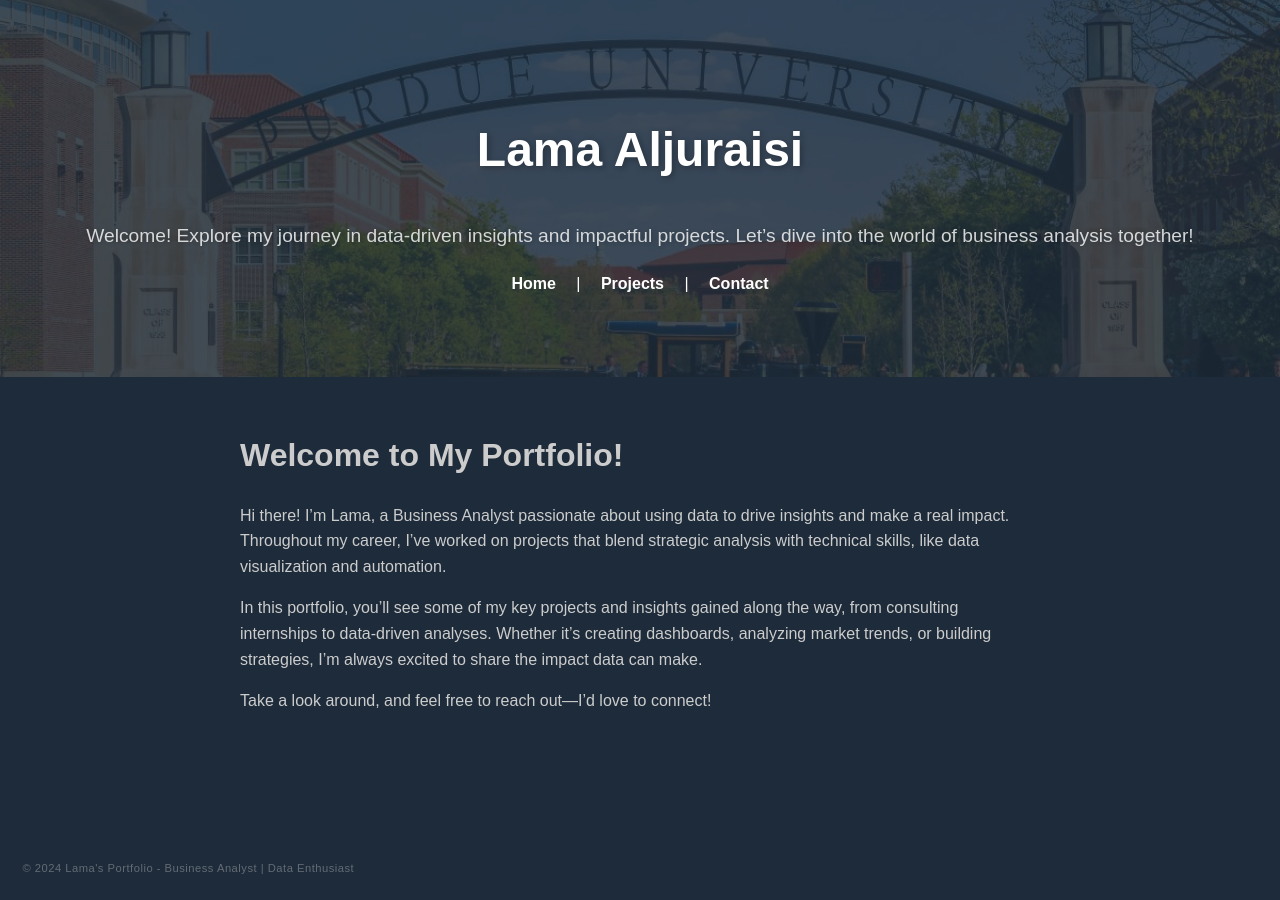
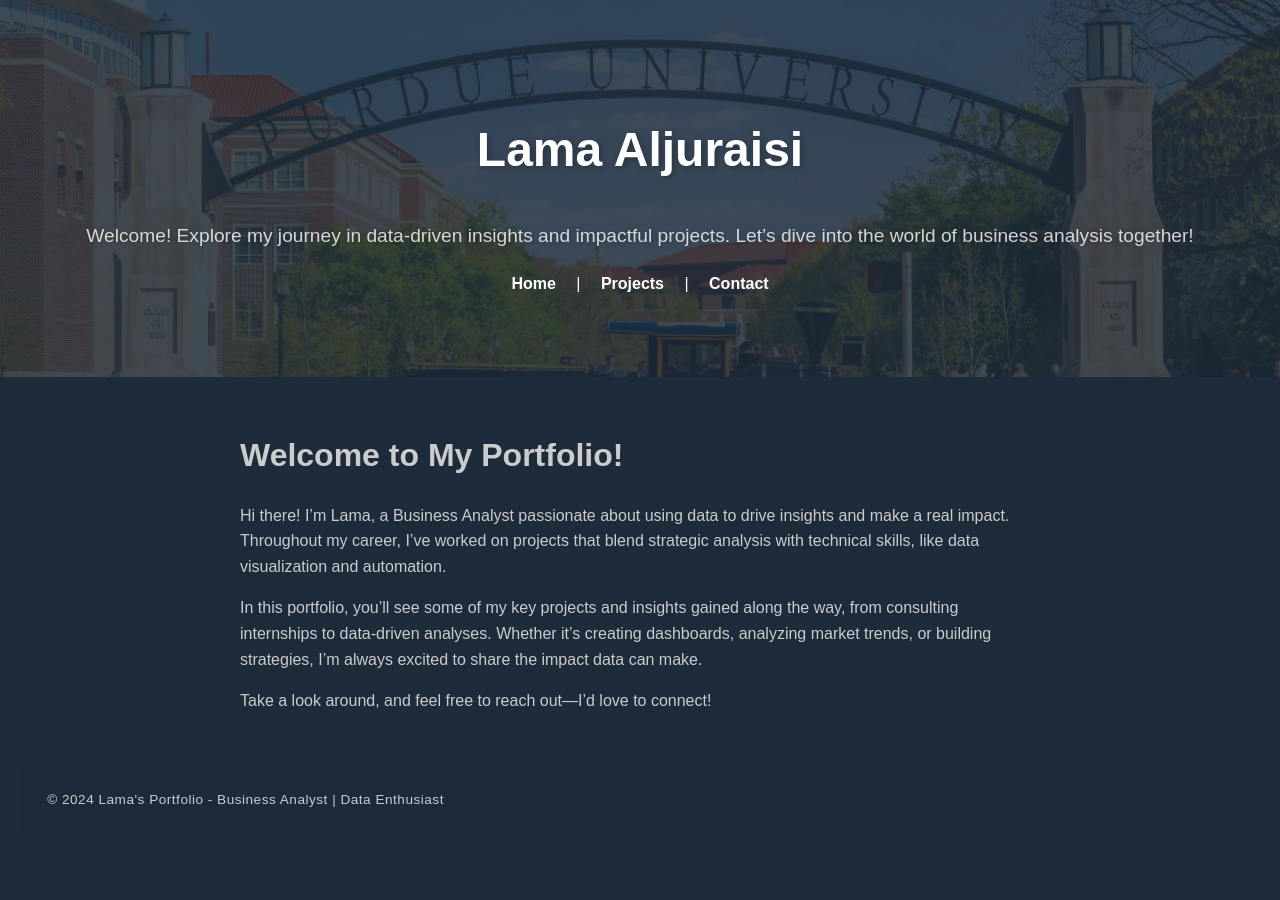
Before and after one commit to LamaJuraisi/Portfolio, a Jekyll site: the page built from index.md, in a window 1280 px wide. Built offline with Jekyll 4.4.1, drawn with Linux system fonts in a browser that asks for light colours; some web fonts are replaced.

Commit message:
Update main.css

```diff
--- a/assets/css/main.css
+++ b/assets/css/main.css
@@ -1,11 +1,17 @@
 /* Base Styling */
 body {
-  font-family: 'Raleway', sans-serif; /* Set a base font here */
+  font-family: 'Source Sans 3', sans-serif; /* Use the specified font for main content */
   line-height: 1.6;
   color: #CCCCCC;
   background-color: #1D2B3A;
   margin: 0;
-  padding-bottom: 3em; /* Space for footer */
+}
+
+/* Center Content and Limit Width */
+main {
+  padding: 2em 1em;
+  max-width: 800px;
+  margin: auto; /* Centers the main content */
 }
 
 /* Header styling with background image */
@@ -69,6 +75,7 @@ nav a:hover {
   color: white;
   background-color: transparent;
   text-transform: uppercase;
+  text-decoration: none;
 }
 
 .actions .button:hover {
@@ -76,34 +83,15 @@ nav a:hover {
   color: #1D2B3A;
 }
 
-/* Main Content Styling */
-main {
-  padding: 2em 1em;
-  max-width: 800px;
-  margin: auto;
-}
-
-/* Footer */
+/* Footer Styling */
 footer {
-  background: #1D2B3A;
-  color: rgba(204, 204, 204, 0.4); /* Light opacity for transparency */
+  background: rgba(29, 43, 58, 0.9);
+  color: #CCCCCC;
   text-align: left;
   padding: 1em 2em;
-  font-size: 0.7em; /* Smaller font */
-  font-family: 'Raleway', sans-serif; /* Apply specific font for footer */
+  font-size: 0.85em;
+  font-family: 'Raleway', sans-serif; /* Footer-specific font */
+  font-weight: 400;
   letter-spacing: 0.5px;
-  position: fixed;
-  bottom: 0;
-  left: 0;
-  width: 100%;
+  margin-left: 20px; /* Adjusts the alignment slightly from the left */
 }
-
-/* Remove underline from all links */
-a {
-  text-decoration: none;
-  color: white;
-}
-
-a:hover {
-  color: #007acc;
-}
```
